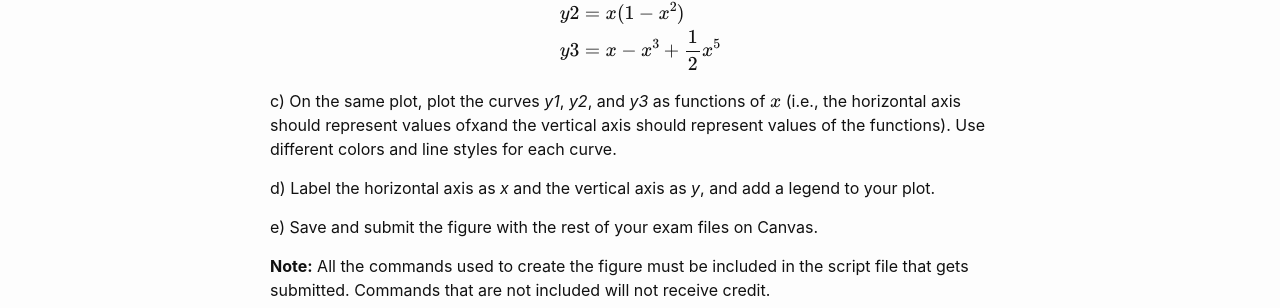
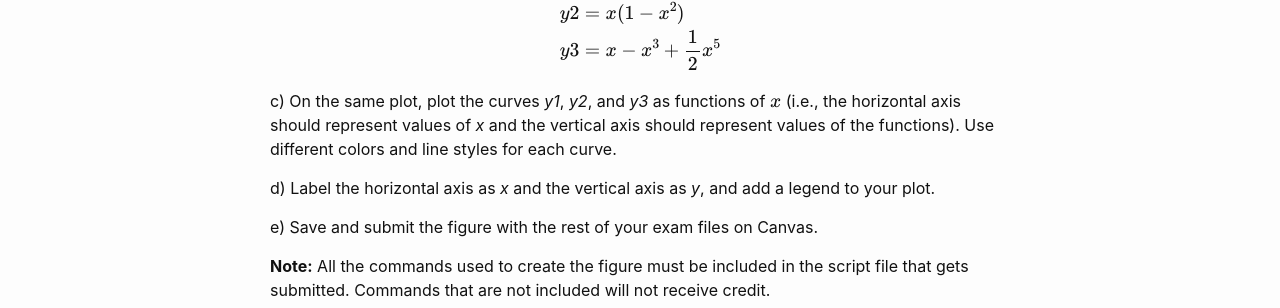
Before and after one commit to wcasper/math107spring2021, a Jekyll site: the page built from exams/practice-exam1/problem2.md, in a window 1280 px wide. Shown: the part 397-705 px from the top of the page. Built offline with Jekyll 4.4.1, drawn with Linux system fonts in a browser that asks for light colours.

Commit message:
fixed typo

```diff
--- a/exams/practice-exam1/problem2.md
+++ b/exams/practice-exam1/problem2.md
@@ -16,7 +16,7 @@ y2 &= x(1-x^2)\\
 y3 &= x - x^3 + \frac{1}{2}x^5
 \end{align}$$
 
-c) On the same plot, plot the curves *y1*, *y2*, and *y3* as functions of $$x$$ (i.e., the horizontal axis should represent values ofxand the vertical axis should represent values of the functions).  Use different colors and line styles for each curve.
+c) On the same plot, plot the curves *y1*, *y2*, and *y3* as functions of $$x$$ (i.e., the horizontal axis should represent values of *x* and the vertical axis should represent values of the functions).  Use different colors and line styles for each curve.
 
 d) Label the horizontal axis as *x* and the vertical axis as *y*, and add a legend to your plot.
 
```
